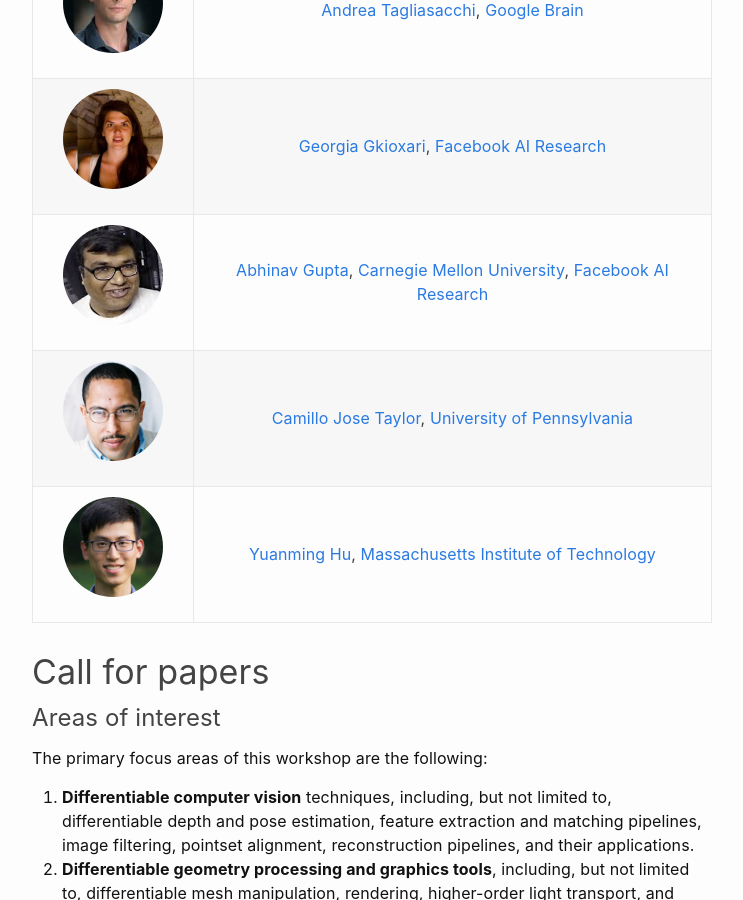
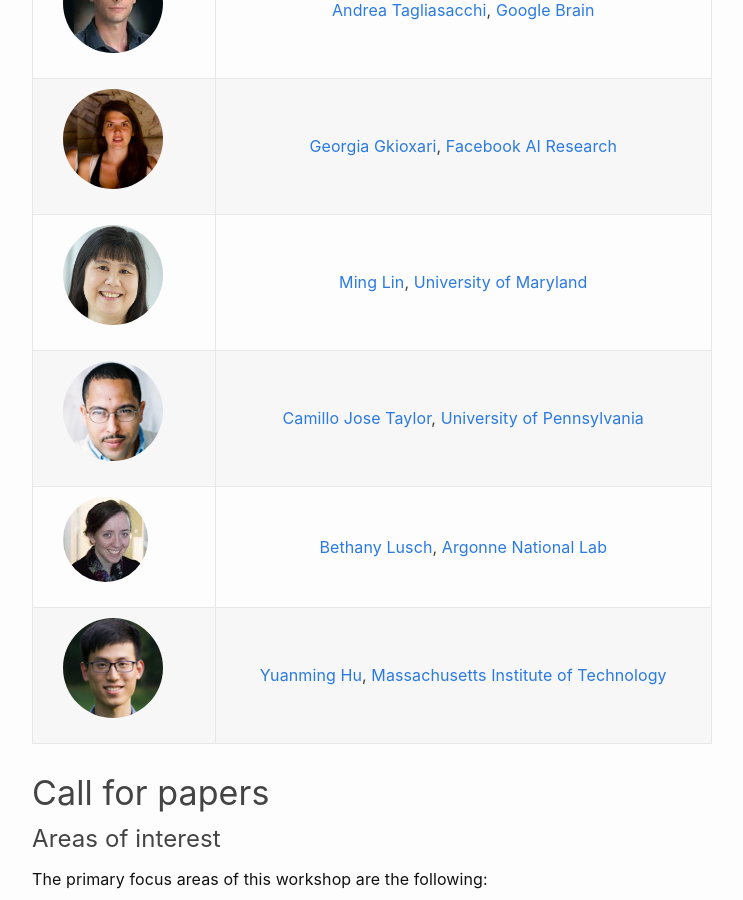
Before and after one commit to montrealrobotics/diffcvgp, a Jekyll site: the page built from index.md, in a window 1280 px wide and 900 px high, scrolled down 1815 px. Shown: the whole window, without its empty margins (268-1011 px from the left). Built offline with Jekyll 4.4.1, drawn with Linux system fonts in a browser that asks for light colours; some of the changed text lies outside the part shown.

Commit message:
Update speakers - ming, bethany, abhinav
Signed-off-by: Krishna Murthy Jatavallabhula <krishna@Krishnas-MacBook-Pro.local>

```diff
--- a/index.md
+++ b/index.md
@@ -90,18 +90,18 @@ We are excited to host invited talks from a series of fantastic speakers who are
             </div>
         </td>
     </tr>
-    <!-- Abhinav Gupta -->
+    <!-- Ming Lin -->
     <tr>
         <td>
             <div class="col-xs-2">
                 <p align="center">
-                    <img class="people-pic" src="assets/img/abhinav.jpg">
+                    <img class="people-pic" src="assets/img/ming.jpg">
                 </p>
             </div>
         </td>
         <td>
             <div class="people-name text-center">
-                <a href="http://www.cs.cmu.edu/~abhinavg/" target="_blank">Abhinav Gupta</a>, <a href="https://www.cmu.edu/" target="_blank">Carnegie Mellon University</a>, <a href="https://research.facebook.com/ai/" target="_blank">Facebook AI Research</a>
+                <a href="https://www.cs.umd.edu/~lin/" target="_blank">Ming Lin</a>, <a href="https://www.cs.umd.edu/" target="_blank">University of Maryland</a>
             </div>
         </td>
     </tr>
@@ -117,6 +117,21 @@ We are excited to host invited talks from a series of fantastic speakers who are
         <td>
             <div class="people-name text-center">
                 <a href="https://www.cis.upenn.edu/~cjtaylor/" target="_blank">Camillo Jose Taylor</a>, <a href="https://www.upenn.edu/" target="_blank">University of Pennsylvania</a>
+            </div>
+        </td>
+    </tr>
+    <!-- Bethany Lusch -->
+    <tr>
+        <td>
+            <div class="col-xs-2">
+                <p align="center">
+                    <img class="people-pic" src="assets/img/bethany.jpg">
+                </p>
+            </div>
+        </td>
+        <td>
+            <div class="people-name text-center">
+                <a href="https://www.alcf.anl.gov/about/people/bethany-lusch" target="_blank">Bethany Lusch</a>, <a href="https://www.alcf.anl.gov/" target="_blank">Argonne National Lab</a>
             </div>
         </td>
     </tr>
@@ -179,6 +194,11 @@ Please complete [this form](https://docs.google.com/forms/d/1Ky6Et26ODf6IIgJwYcA
 #### Submission portal
 
 Our submission portal is now online: [https://cmt3.research.microsoft.com/DiffCVGP2020/](https://cmt3.research.microsoft.com/DiffCVGP2020/)
+
+
+#### Questions/Clarifications
+
+In case of questions/clarifications, the organizers may be reached at diffcvgp-2020@googlegroups.com
 
 
 
```
Also changed, not shown: assets/img/bethany.jpg (added), assets/img/ming.jpg (added).
